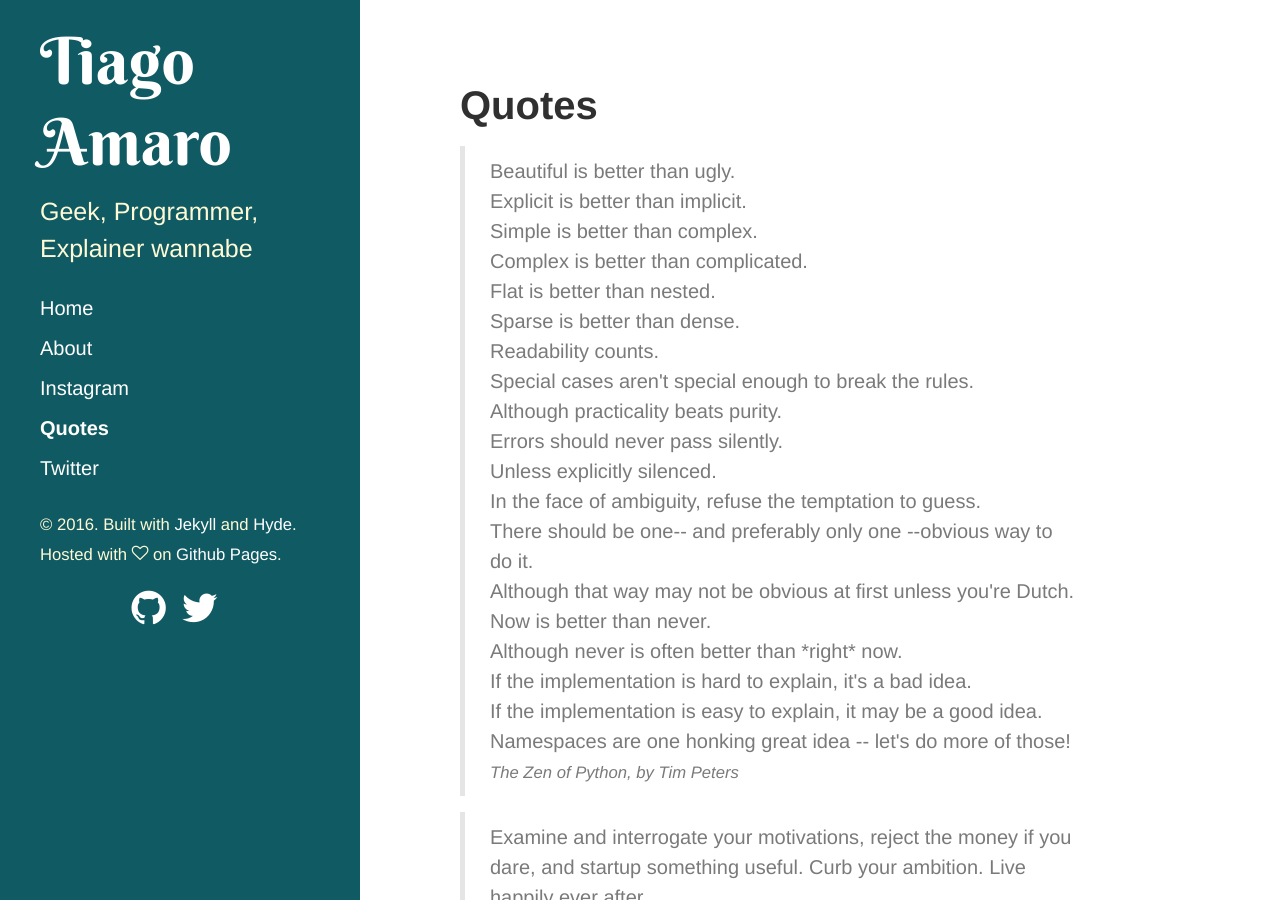
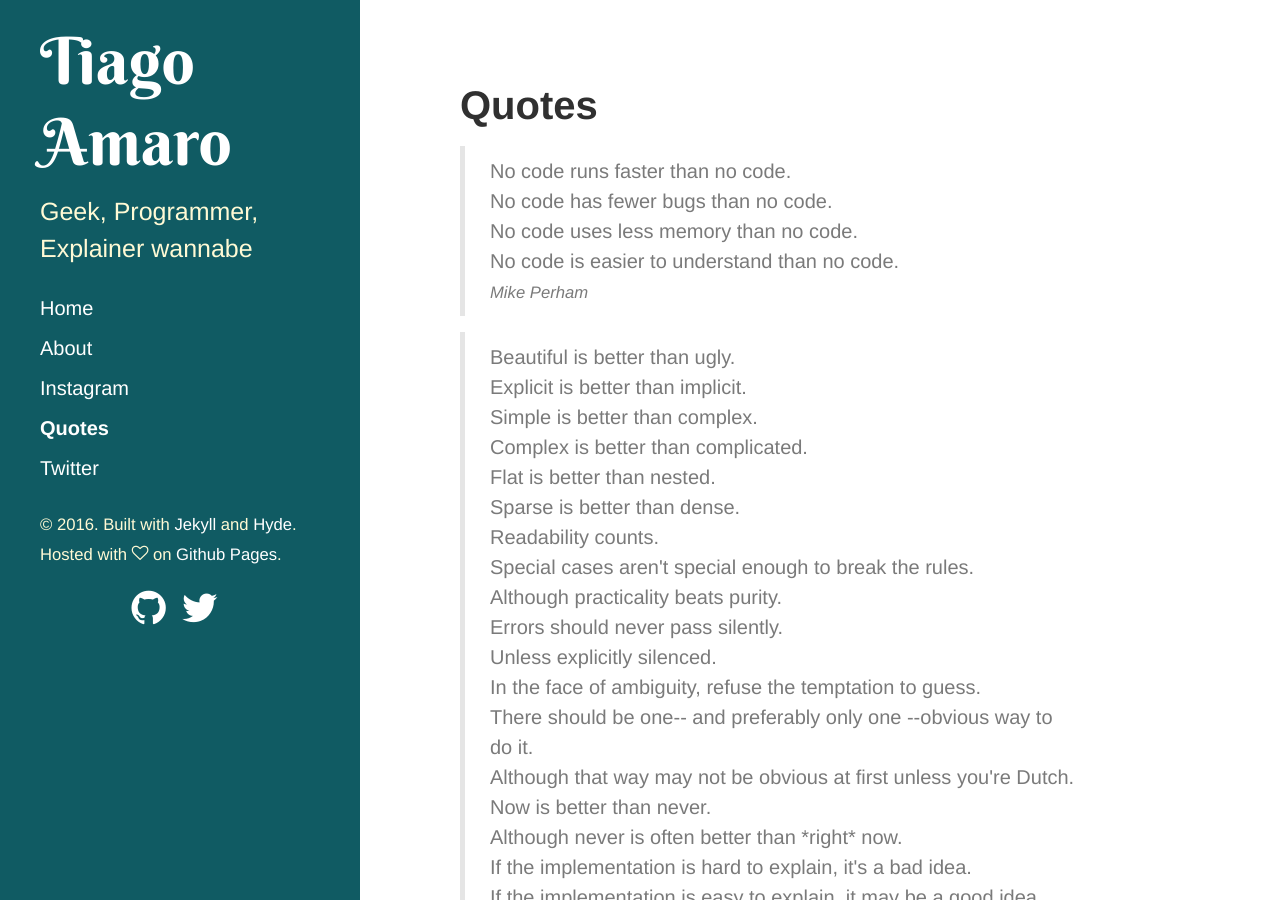
Before and after one commit to tiagoamaro/tiagoamaro.com.br_jekyll, a Jekyll site: the page built from quotes.html, in a window 1280 px wide and 900 px high. Built offline with Jekyll 4.4.1, drawn with Linux system fonts in a browser that asks for light colours; some web fonts are replaced.

Commit message:
add Mike Perham quote:
No code runs faster than no code.
No code has fewer bugs than no code.
No code uses less memory than no code.
No code is easier to understand than no code.

```diff
--- a/quotes.html
+++ b/quotes.html
@@ -2,6 +2,16 @@
 layout: page
 title: Quotes
 ---
+
+<div class="quotation">
+    <blockquote>
+        No code runs faster than no code. <br/>
+        No code has fewer bugs than no code. <br/>
+        No code uses less memory than no code. <br/>
+        No code is easier to understand than no code. <br/>
+        <small><cite>Mike Perham</cite></small>
+    </blockquote>
+</div>
 
 <div class="quotation">
     <blockquote>
@@ -27,7 +37,6 @@ title: Quotes
         <small><cite>The Zen of Python, by Tim Peters</cite></small>
     </blockquote>
 </div>
-
 
 <div class="quotation">
     <blockquote>
```
